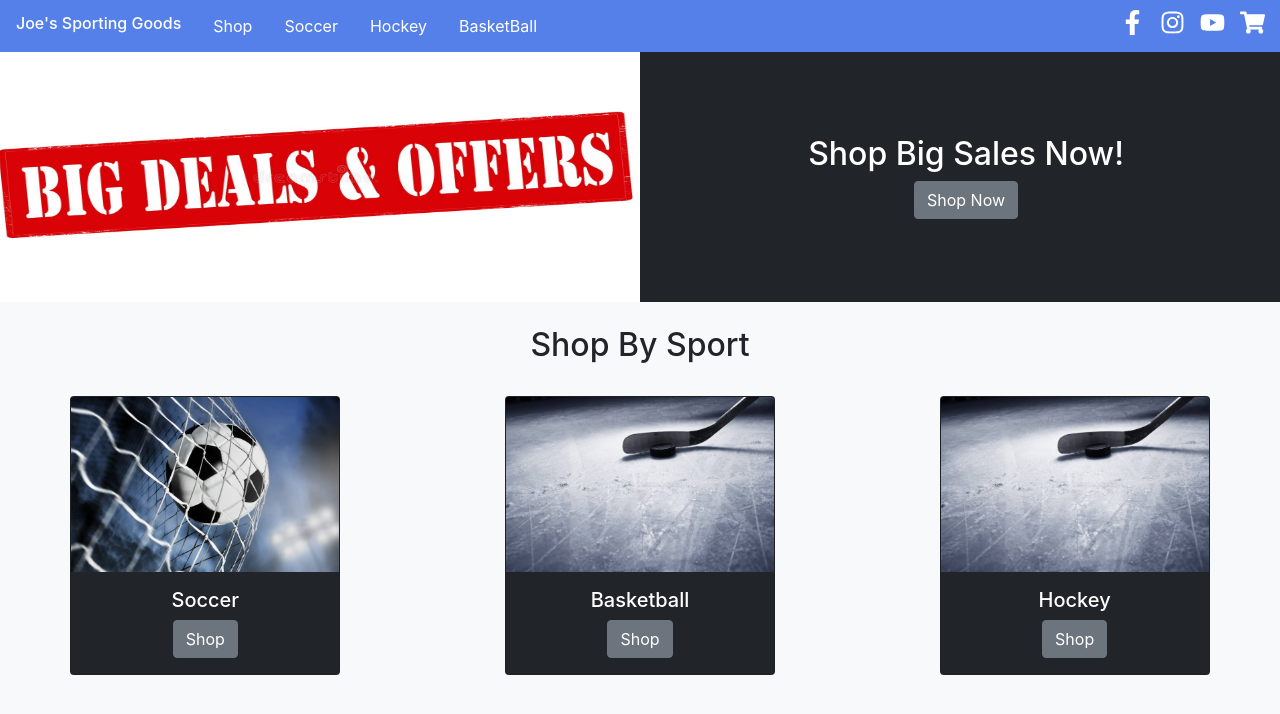
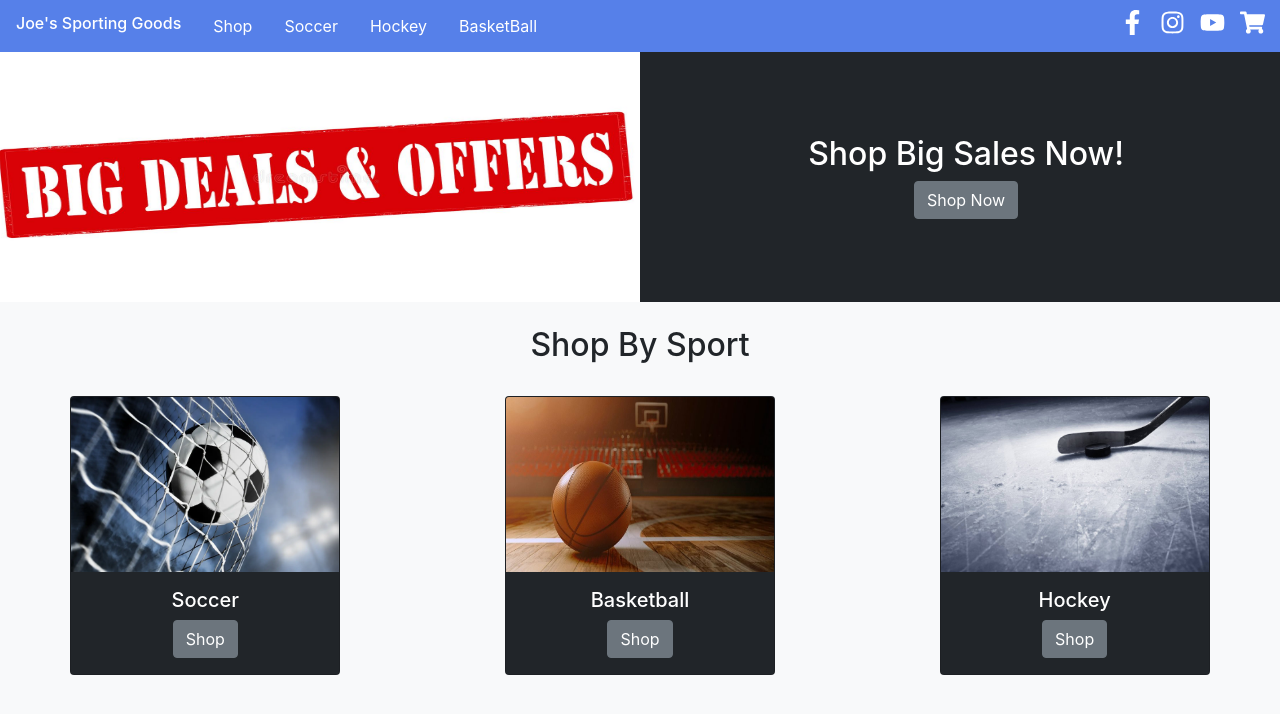
Before and after one commit to Nico242001/projetSEG3525, a React (Create React App) app: page /shop in a window 1280 px wide. Shown: the top 714 px of the page. Built offline with nearby package versions, Linux system fonts and the light colour scheme.

Commit message:
basketball image

```diff
--- a/src/Shop.js
+++ b/src/Shop.js
@@ -1,14 +1,15 @@
-import soccerCard from "./images/shop/soccerCard.jpg"
-import hockeyCard from "./images/shop/hockeyCard.jpg"
+import soccer from "./images/shop/soccerCard.jpg"
+import hockey from "./images/shop/hockeyCard.jpg"
+import basketball from "./images/shop/basketballCard.jpg"
 import sale from "./images/shop/sale.jpg"
 import { useState } from 'react';
 import { Link } from 'react-router-dom'
 
 const Shop = () => {
     const [sports, setSports] = useState([
-        {name:"Soccer", img: soccerCard, id:"1"},
-        {name:"Basketball", img: hockeyCard, id:"2"},
-        {name:"Hockey", img: hockeyCard, id:"3"}
+        {name:"Soccer", img: soccer, id:"1"},
+        {name:"Basketball", img: basketball, id:"2"},
+        {name:"Hockey", img: hockey, id:"3"}
     ])
 
     return (
@@ -30,7 +31,7 @@ const Shop = () => {
         <div className="row my-4" min-width="100%">
                 {sports.map((sport) => (
                 <div className='p-2 col-xxl-4 col-xl-4 col-lg-4 col-md-12 col-sm-12 col-xs-12' key={sport.id}>
-                    <div className="card-static card card-width bg-dark text-white mx-auto">
+                    <div className="card card-width bg-dark text-white mx-auto card-static">
                         <img src={sport.img}  className="card-img-top img" alt=""/>
                         <div className="card-body text-center">
                             <h5 className="card-title">{sport.name}</h5>
--- a/src/index.css
+++ b/src/index.css
@@ -15,7 +15,6 @@ code {
 @import url('https://fonts.googleapis.com/css2?family=Quicksand:wght@300;400;500;600;700&display=swap');
 html, #root, body{
   height: 100%;
-  z-index: 1;
 }
 
 .App{
```
